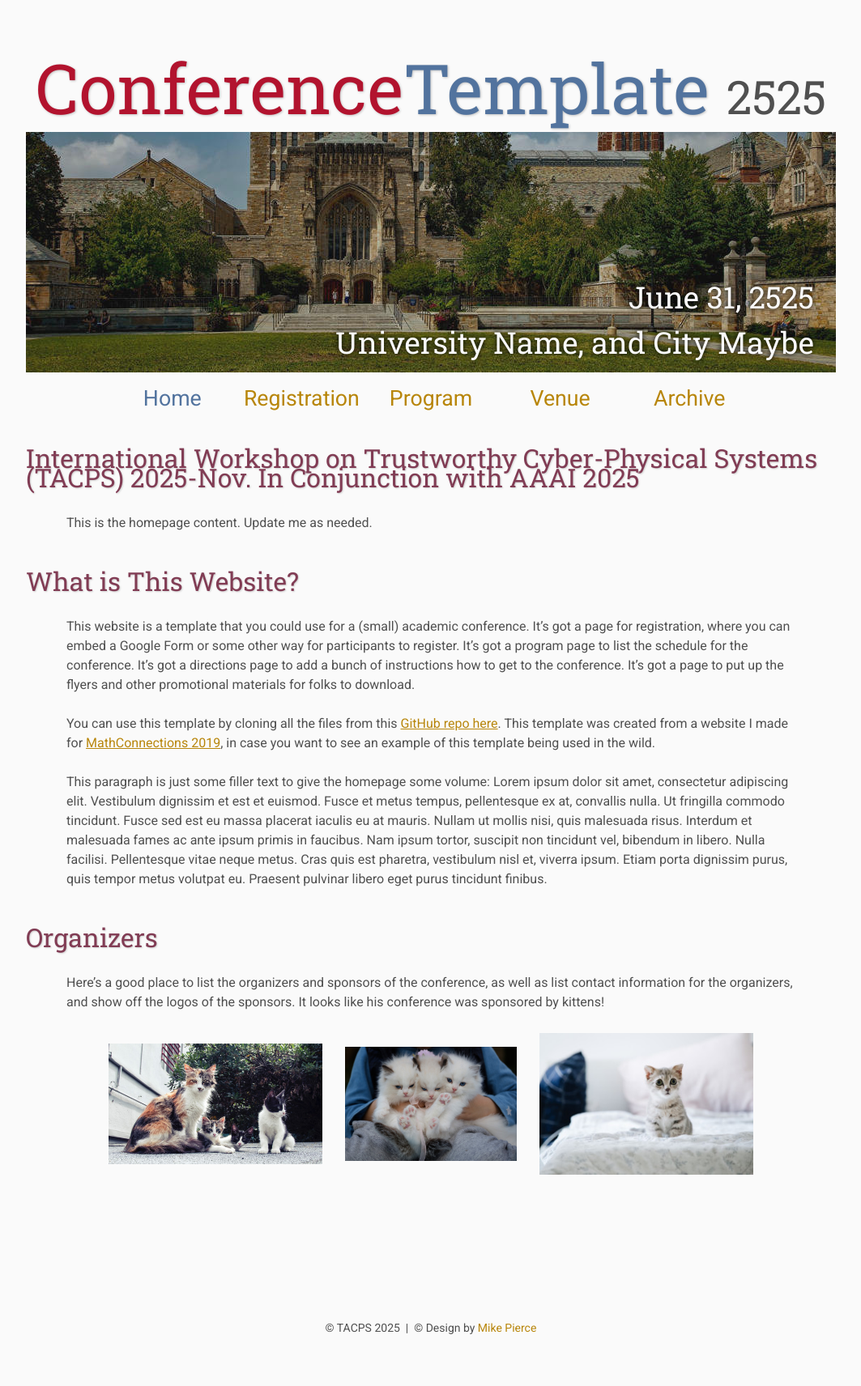
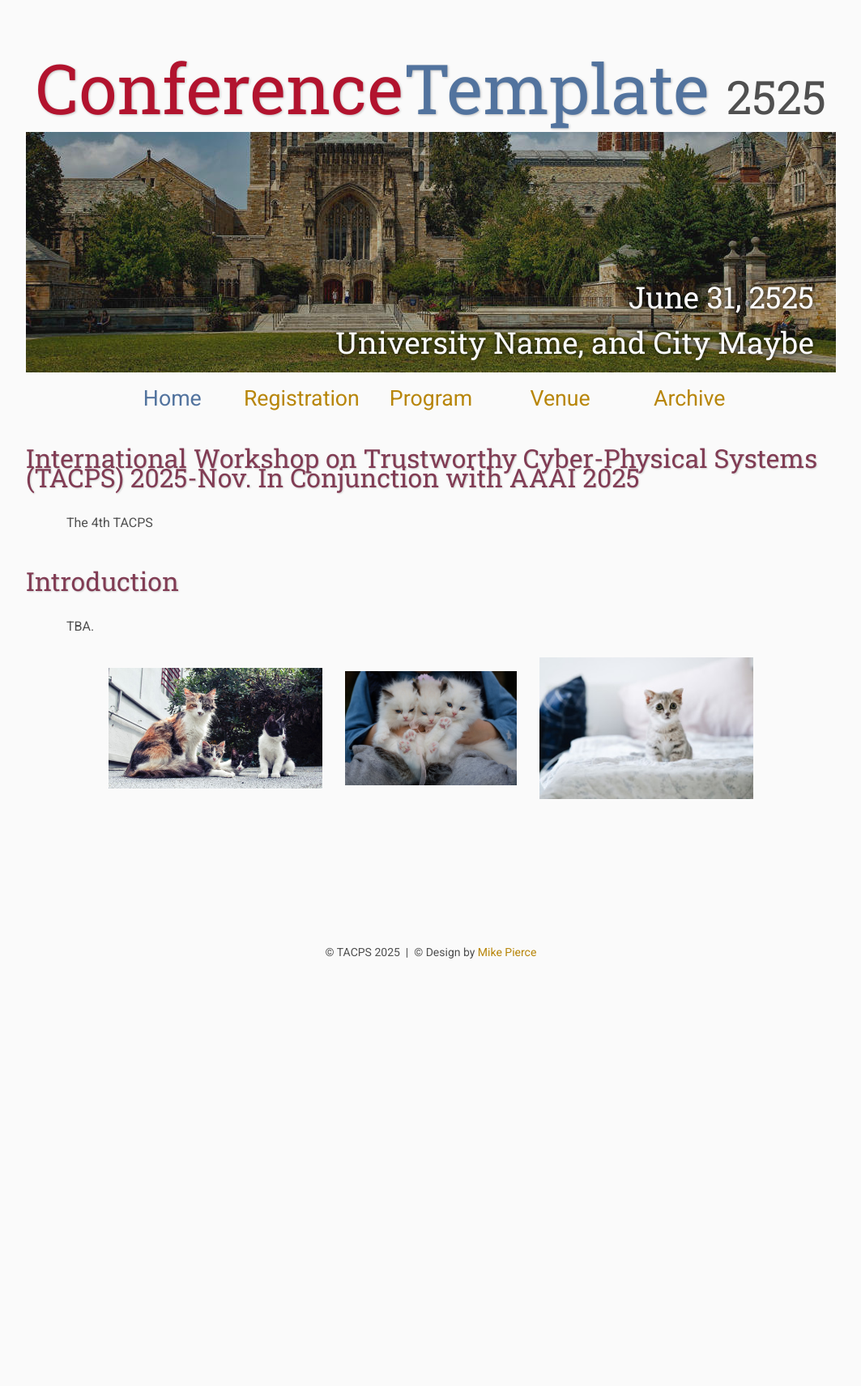
Before and after one commit to ITSEG-MQ/tacps, a Jekyll site: the page built from index.html, in a window 1280 px wide. Shown: the whole page at 81% size, without its empty margins (108-1171 px from the left). Built offline with Jekyll 4.4.1, drawn with Linux system fonts in a browser that asks for light colours; after the commit the page ends 1248 px from its top, so only the background shows below that.

Commit message:
Update index.html

```diff
--- a/index.html
+++ b/index.html
@@ -7,34 +7,11 @@ nav: home
 <h2>International Workshop on Trustworthy Cyber-Physical Systems (TACPS) 2025-Nov.
 
 In Conjunction with AAAI 2025</h2>
-<p>This is the homepage content. Update me as needed.</p>
+<p>The 4th TACPS</p>
 
-<h2>What is This Website?</h2>
+<h2>Introduction</h2>
 <p>
-    This website is a template that you could use for a (small) academic conference.
-    It&rsquo;s got a page for registration, where you can embed a Google Form or some other way for participants to register.
-    It&rsquo;s got a program page to list the schedule for the conference.
-    It&rsquo;s got a directions page to add a bunch of instructions how to get to the conference.
-    It&rsquo;s got a page to put up the flyers and other promotional materials for folks to download.
-</p>
-<p>
-    You can use this template by cloning all the files from this
-    <a target="_blank" href="https://github.com/mikepierce/conference-website-template">GitHub repo here</a>.
-    This template was created from a website I made for
-    <a target="_blank" href="http://math.ucr.edu/~mathconn/">MathConnections 2019</a>,
-    in case you want to see an example of this template being used in the wild.
-</p>
-<p>
-    This paragraph is just some filler text to give the homepage some volume:
-    Lorem ipsum dolor sit amet, consectetur adipiscing elit. Vestibulum dignissim et est et euismod. Fusce et metus tempus, pellentesque ex at, convallis nulla. Ut fringilla commodo tincidunt. Fusce sed est eu massa placerat iaculis eu at mauris. Nullam ut mollis nisi, quis malesuada risus. Interdum et malesuada fames ac ante ipsum primis in faucibus. Nam ipsum tortor, suscipit non tincidunt vel, bibendum in libero. Nulla facilisi. Pellentesque vitae neque metus. Cras quis est pharetra, vestibulum nisl et, viverra ipsum. Etiam porta dignissim purus, quis tempor metus volutpat eu. Praesent pulvinar libero eget purus tincidunt finibus.
-</p>
-
-<h2>Organizers</h2>
-<p>
-    Here&rsquo;s a good place to list the organizers and sponsors of the conference,
-    as well as list contact information for the organizers,
-    and show off the logos of the sponsors.
-    It looks like his conference was sponsored by kittens!
+    TBA.
 </p>
 <table class="sponsors">
     <tr>
```
